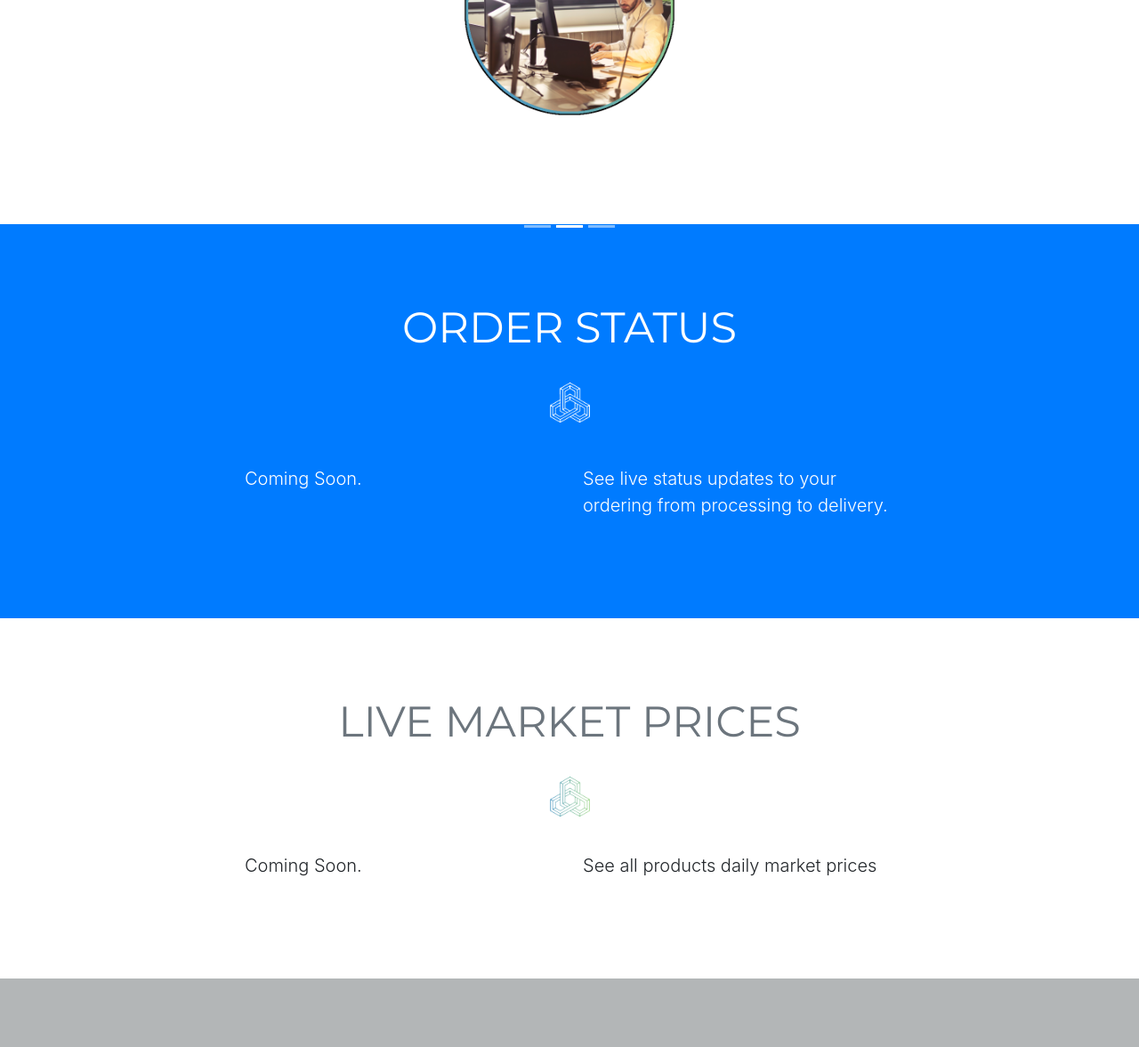
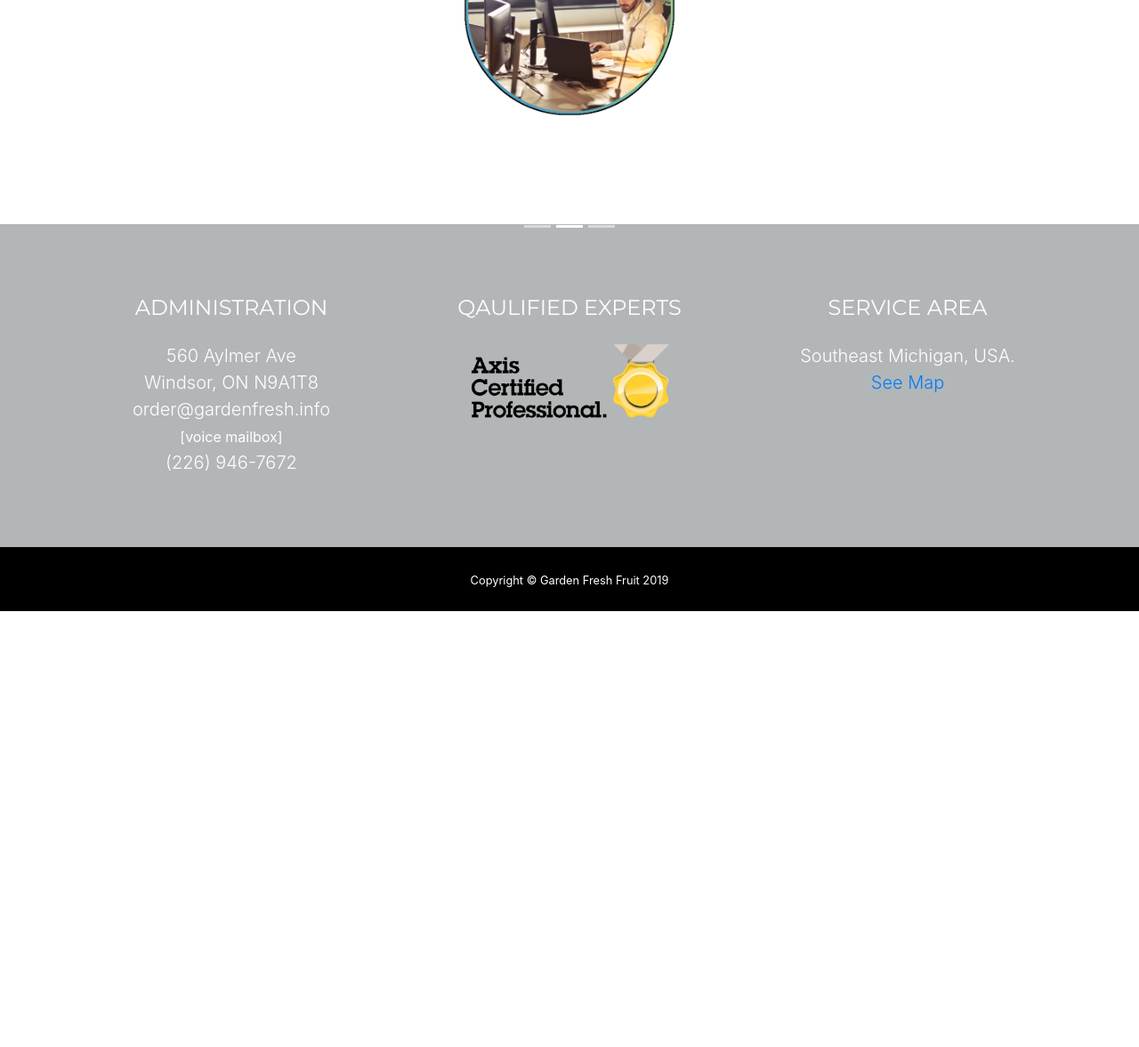
Before and after one commit to TheHezze/acme, a website with bundled scripts: page index.html in a window 1280 px wide. Shown: the part 838-2015 px from the top of the page at 89% size. After the commit the page ends 1525 px from the top, so only its background shows below. Built offline with nearby package versions, Linux system fonts and the light colour scheme; files whose address does not match are found by name.

Commit message:
Update index.html

```diff
--- a/index.html
+++ b/index.html
@@ -166,7 +166,7 @@
   </section>
 
   <!-- About Section -->
-  <section class="bg-primary text-white mb-0" id="about">
+  <!-- <section class="bg-primary text-white mb-0" id="about">
     <div class="container">
       <h2 class="text-center text-uppercase text-white">Order Status<br><br><img src="img/axi1.png" class="img-fluid" width=45px><br><br></h2>
       <div class="row">
@@ -176,18 +176,18 @@
         <div class="col-lg-4 mr-auto">
           <p class="lead">See live status updates to your ordering from processing to delivery.</p>
         </div>
-      </div>
+      </div> -->
       <!-- <div class="text-center mt-4">
         <a class="btn btn-xl btn-outline-light" a href="download/AxionCyberActiveIQ.pdf" download target="_blank">
           <i class="fas fa-download mr-2"></i>
           Get Our PDF Flyer
         </a> -->
-      </div>
+      <!-- </div>
     </div>
-  </section>
+  </section> -->
 
   <!-- Contact Section -->
-  <section id="contact">
+  <!-- <section id="contact">
     <div class="container">
       <h2 class="text-center text-uppercase text-secondary mb-0">Live Market Prices<br><br><img src="img/ax0.png" class="img-fluid" width=45px><br><br></h2>
       <div class="row">
@@ -197,7 +197,7 @@
         <div class="col-lg-4 mr-auto">
           <p class="lead">See all products daily market prices</p>
         </div>
-  </section>
+  </section> -->
 
   <!-- Footer -->
   <footer class="footer text-center">
```
